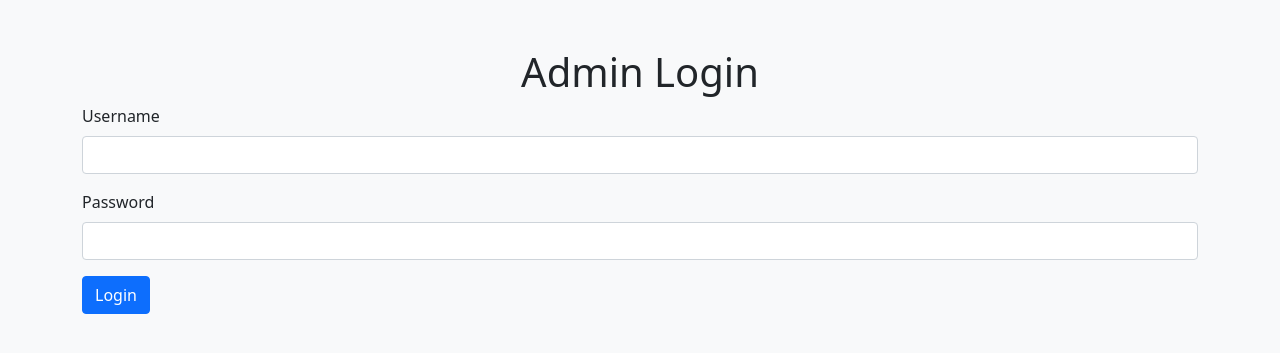
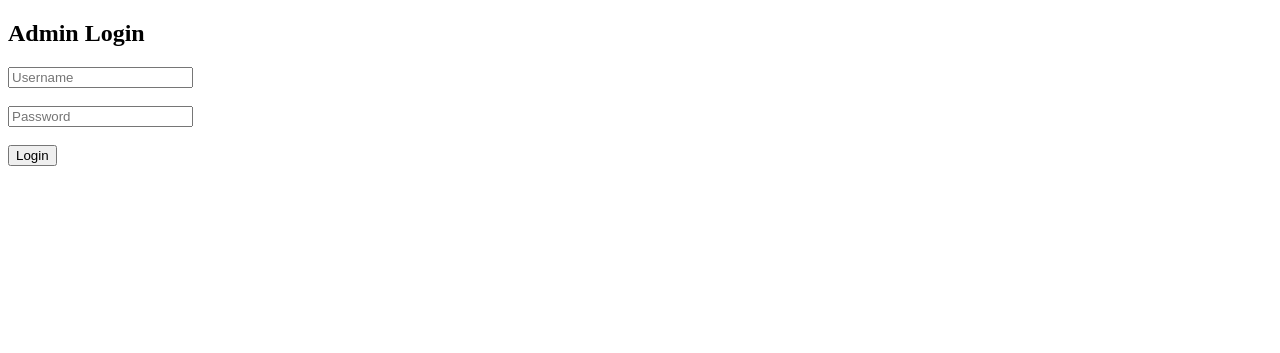
Before and after one commit to ruthishkumar18/chatbot, a Flask app: page /login in a window 1280 px wide. Shown: the top 353 px of the page. Run offline with Flask 3, Linux system fonts and the light colour scheme; parts of the project's set-up code (start-up, migrations or seed data) failed here and were passed over.

Commit message:
Update login.html

```diff
--- a/templates/login.html
+++ b/templates/login.html
@@ -1,25 +1,14 @@
 <!DOCTYPE html>
-<html lang="en">
+<html>
 <head>
-  <meta charset="UTF-8">
-  <meta name="viewport" content="width=device-width, initial-scale=1.0">
-  <title>Admin Login</title>
-  <link href="https://cdn.jsdelivr.net/npm/bootstrap@5.1.0/dist/css/bootstrap.min.css" rel="stylesheet">
+    <title>Admin Login</title>
 </head>
-<body class="bg-light">
-  <div class="container mt-5">
-    <h1 class="text-center">Admin Login</h1>
-    <form method="POST" action="/login">
-      <div class="mb-3">
-        <label for="username" class="form-label">Username</label>
-        <input type="text" id="username" name="username" class="form-control" required>
-      </div>
-      <div class="mb-3">
-        <label for="password" class="form-label">Password</label>
-        <input type="password" id="password" name="password" class="form-control" required>
-      </div>
-      <button type="submit" class="btn btn-primary">Login</button>
+<body>
+    <h2>Admin Login</h2>
+    <form method="post">
+        <input type="text" name="username" placeholder="Username" required><br><br>
+        <input type="password" name="password" placeholder="Password" required><br><br>
+        <input type="submit" value="Login">
     </form>
-  </div>
 </body>
 </html>
```
